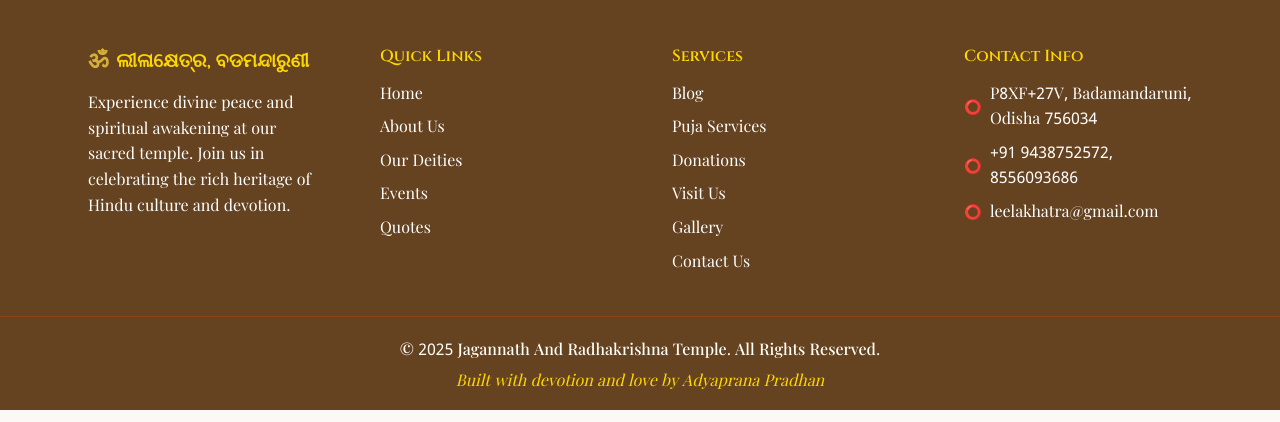
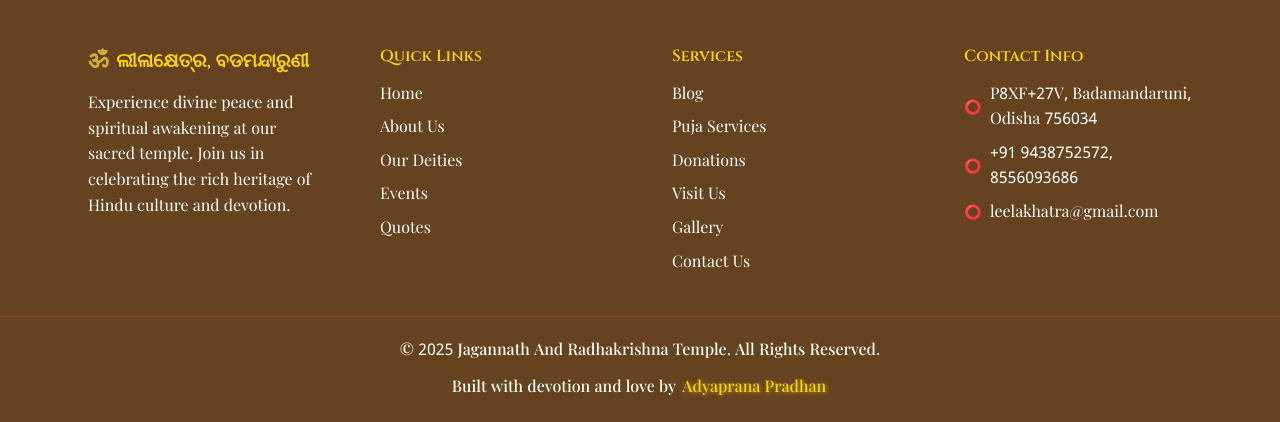
Before and after one commit to Adyaprana/Leela-Kshetra, a Flask app: page /blog in a window 1280 px wide. Shown: the part 4414-4836 px from the top of the page. Run offline with Flask 3, Linux system fonts and the light colour scheme.

Commit message:
🔧 Update footer with clickable Adyaprana link and golden shadow

```diff
--- a/static/css/style.css
+++ b/static/css/style.css
@@ -1168,9 +1168,67 @@ section {
 }
 
 .footer-bottom-content p:last-child {
-  color: var(--secondary-gold); /* Highlight developer credit */
-  font-style: italic;
+  color: var(--light-cream);
+  font-weight: 500; /* Make copyright slightly bolder */
 }
+.footer-bottom-content p:last-child .dev-link {
+  color: var(--light-cream);
+  font-weight: 500;
+  text-decoration: none; /* Optional: remove underline */
+}
+.footer-bottom-content p:last-child a {
+  color: #FFD700; /* Soft gold */
+  font-weight: 500;
+  text-decoration: none;
+  cursor: pointer; /* 👈 makes it feel clickable */
+  text-shadow: 1px 1px 4px rgba(255, 215, 0, 0.6);
+  transition: all 0.3s ease;
+}
+
+.footer-bottom-content p:last-child a:hover {
+  color: #ffffff; /* White */
+  text-shadow: 2px 2px 8px rgba(255, 215, 0, 0.9);
+  transform: scale(1.03); /* 👈 slightly grows on hover */
+  text-decoration: underline; /* optional: adds underline on hover */
+}
+
+.footer-bottom-content p:last-child a:active {
+  transform: scale(0.98); /* 👈 press-down effect */
+  text-shadow: 0 0 4px rgba(255, 255, 255, 0.5); /* quick flash */
+}
+.footer-bottom-content p:last-child a {
+  color: #FFD700;
+  font-weight: 500;
+  text-decoration: none;
+  cursor: pointer;
+  text-shadow: 1px 1px 4px rgba(255, 215, 0, 0.6);
+  transition: all 0.3s ease;
+  padding: 6px 2px;  /* adds space for easy tapping */
+  display: inline-block;
+}
+
+.footer-bottom-content p:last-child a:hover {
+  color: #ffffff;
+  text-shadow: 2px 2px 8px rgba(255, 215, 0, 0.9);
+  transform: scale(1.03);
+  text-decoration: underline;
+}
+
+.footer-bottom-content p:last-child a:active {
+  transform: scale(0.96);
+  text-shadow: 0 0 6px rgba(255, 255, 255, 0.5);
+}
+@media (max-width: 600px) {
+  .footer-bottom-content p:last-child a {
+    text-shadow: 0px 0px 4px rgba(255, 215, 0, 0.4); /* softer on mobile */
+    font-size: 1rem; /* adjust size */
+  }
+}
+
+
+
+
+
 
 /* Footer Responsive Design */
 @media (max-width: 768px) {
--- a/templates/base.html
+++ b/templates/base.html
@@ -138,8 +138,13 @@
 
         <div class="footer-bottom">
             <div class="footer-bottom-content">
-                <p>&copy; {{ current_year}} Jagannath And Radhakrishna Temple. All Rights Reserved.</p>
-                <p>Built with devotion and love by Adyaprana Pradhan</p>
+                <p>&copy; {{ current_year }} Jagannath And Radhakrishna Temple. All Rights Reserved.</p>
+<p>Built with devotion and love by
+    <a href="https://www.adyaprana.com/" target="_blank" rel="noopener noreferrer">
+        Adyaprana Pradhan
+    </a>
+</p>
+
             </div>
         </div>
     </footer>
```
